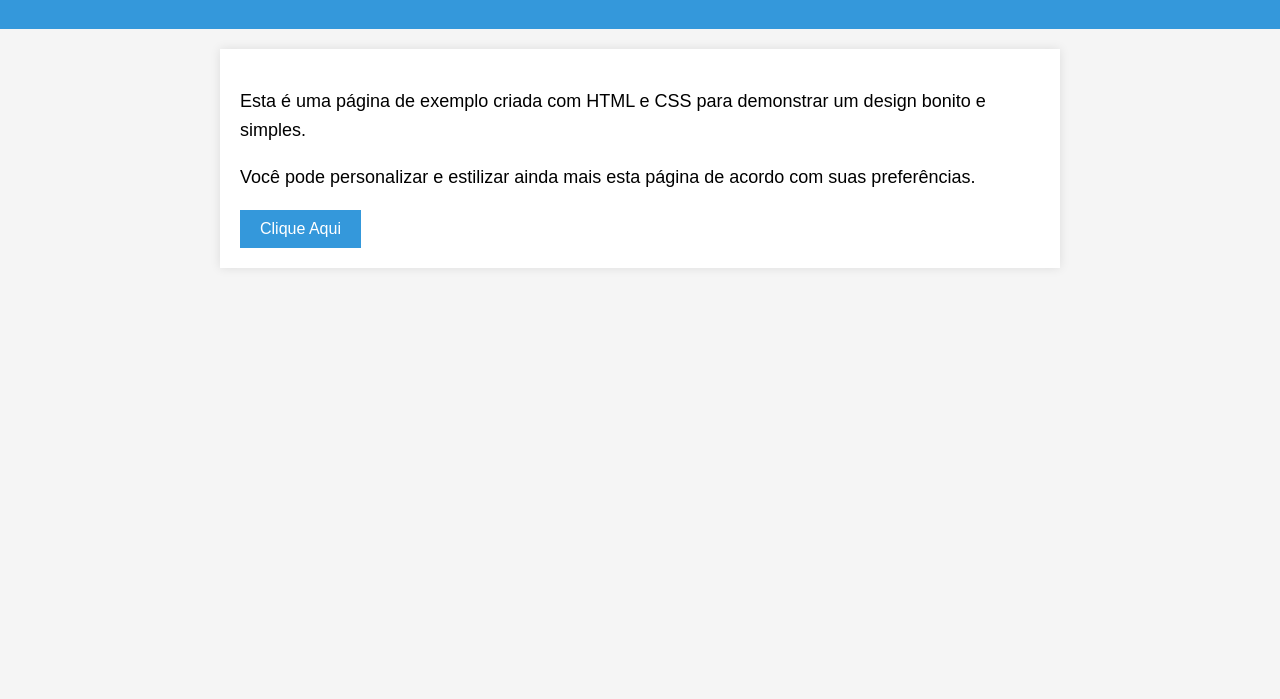
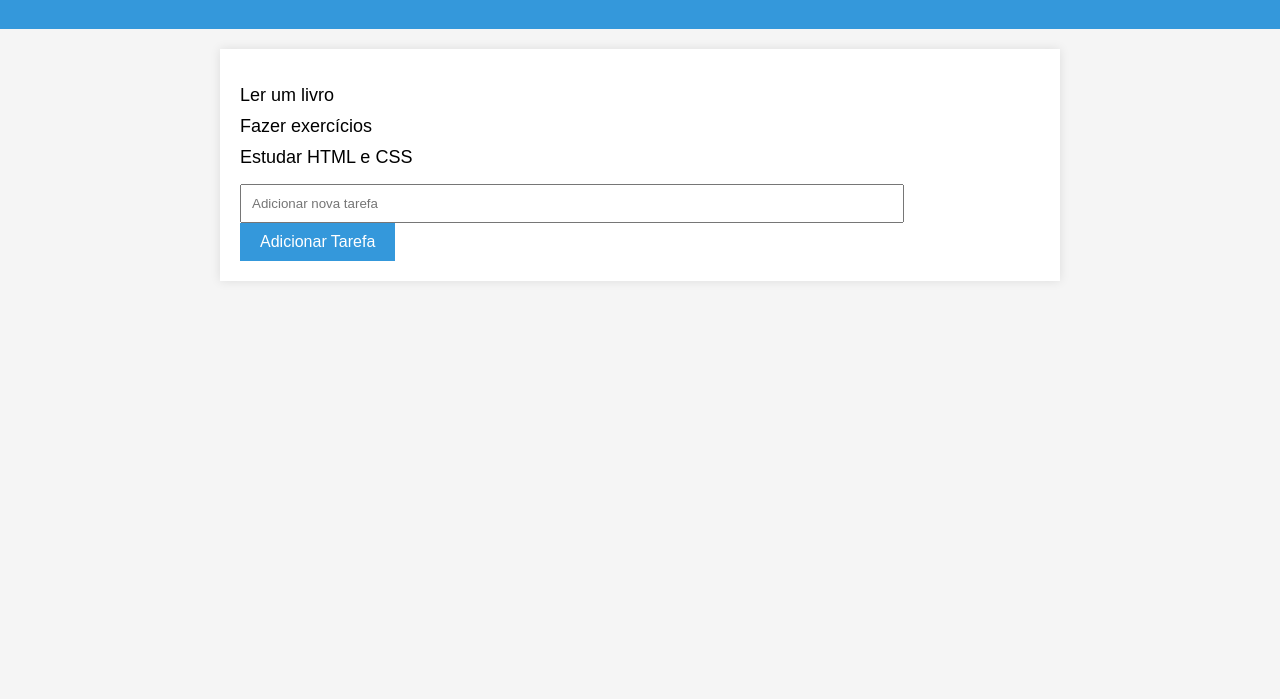
Before and after one commit to mcardosoti/cert1, a plain HTML site: page index.html in a window 1280 px wide. Shown: the part 101-800 px from the top of the page. Drawn offline with Linux system fonts and the light colour scheme.

Commit message:
Update index.html

```diff
--- a/index.html
+++ b/index.html
@@ -1,7 +1,7 @@
 <!DOCTYPE html>
 <html>
 <head>
-    <title>Página Bonita</title>
+    <title>Lista de Tarefas</title>
     <style>
         body {
             font-family: Arial, sans-serif;
@@ -29,9 +29,19 @@
             box-shadow: 0 0 10px rgba(0, 0, 0, 0.1);
         }
 
-        p {
+        ul {
+            list-style-type: none;
+            padding: 0;
+        }
+
+        li {
             font-size: 18px;
-            line-height: 1.6;
+            margin: 10px 0;
+        }
+
+        input[type="text"] {
+            width: 80%;
+            padding: 10px;
         }
 
         button {
@@ -50,12 +60,30 @@
 </head>
 <body>
     <header>
-        <h1>Bem-Vindo à Página Bonita</h1>
+        <h1>Lista de Tarefas</h1>
     </header>
     <div class="container">
-        <p>Esta é uma página de exemplo criada com HTML e CSS para demonstrar um design bonito e simples.</p>
-        <p>Você pode personalizar e estilizar ainda mais esta página de acordo com suas preferências.</p>
-        <button>Clique Aqui</button>
+        <ul id="taskList">
+            <li>Ler um livro</li>
+            <li>Fazer exercícios</li>
+            <li>Estudar HTML e CSS</li>
+        </ul>
+        <input type="text" id="taskInput" placeholder="Adicionar nova tarefa">
+        <button id="addTask">Adicionar Tarefa</button>
     </div>
+    <script>
+        document.getElementById("addTask").addEventListener("click", function () {
+            const taskInput = document.getElementById("taskInput");
+            const taskList = document.getElementById("taskList");
+            const newTaskText = taskInput.value;
+
+            if (newTaskText) {
+                const newTask = document.createElement("li");
+                newTask.textContent = newTaskText;
+                taskList.appendChild(newTask);
+                taskInput.value = "";
+            }
+        });
+    </script>
 </body>
 </html>
```
